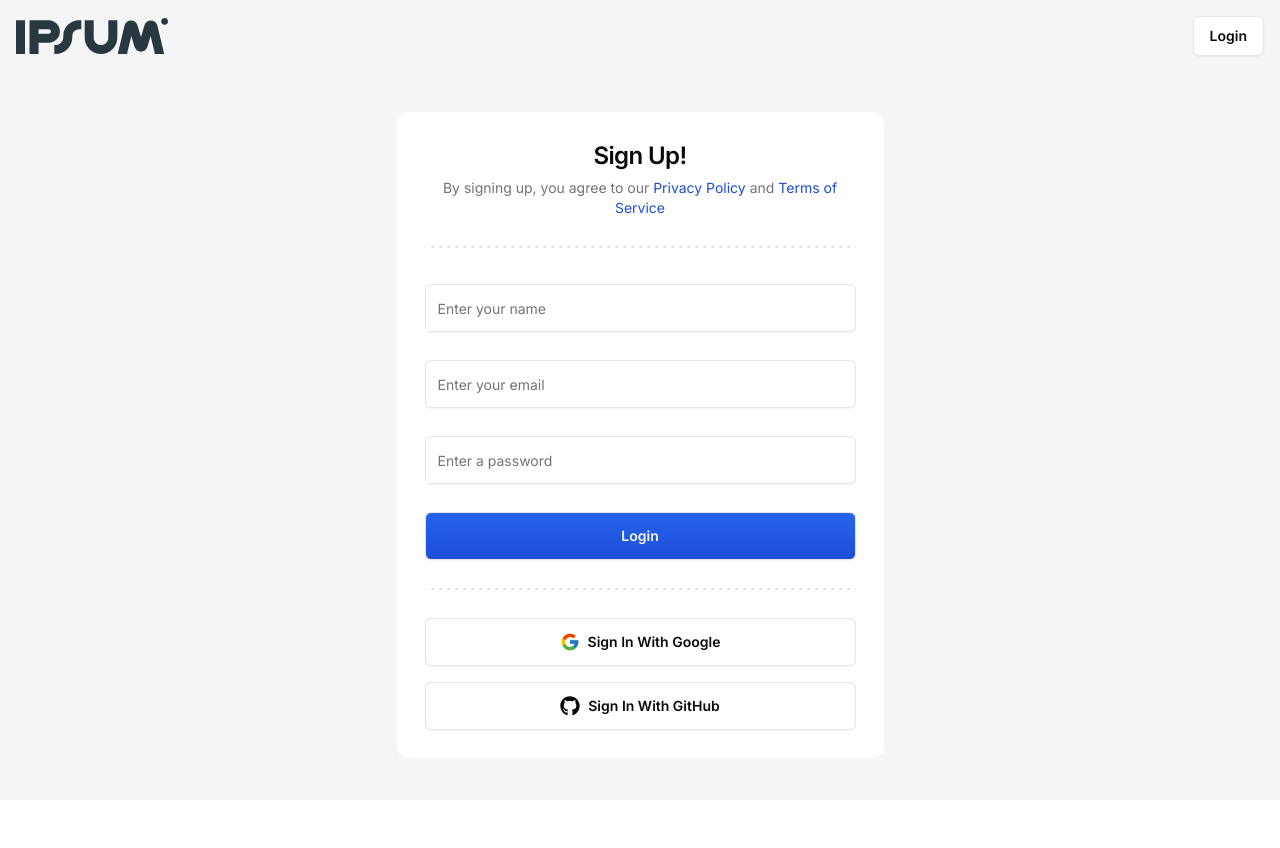
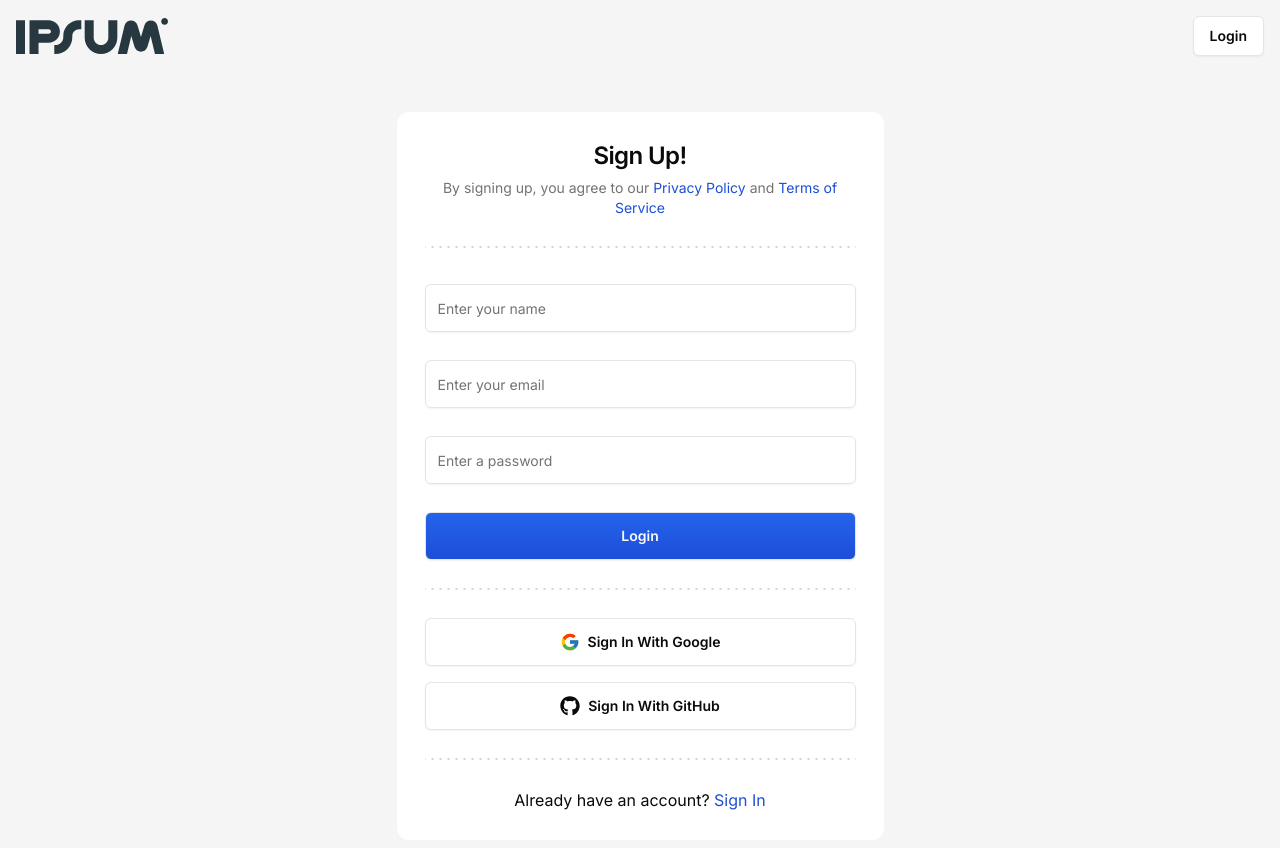
Before and after one commit to troyizzle/jira-clone, a Next.js app: page /sign-up in a window 1280 px wide. Shown: the top 848 px of the page. Before the commit the page ends 800 px from the top, so only its background shows below. Built offline with nearby package versions, Linux system fonts and the light colour scheme.

Commit message:
feat: add links to other action

```diff
--- a/src/app/features/auth/components/sign-in-card.tsx
+++ b/src/app/features/auth/components/sign-in-card.tsx
@@ -11,6 +11,7 @@
 import { useForm } from "react-hook-form";
 import { zodResolver } from "@hookform/resolvers/zod";
 import { Form, FormControl, FormField, FormItem, FormMessage } from "@/components/ui/form";
+import Link from "next/link";
 
 const formSchema = z.object({
   email: z.string().email(),
@@ -107,6 +108,17 @@
           Sign In With GitHub
         </Button>
       </CardContent>
+      <div className="px-7">
+        <DottedSeparator />
+      </div>
+      <CardContent className="p-7 flex items-center justify-center">
+        <p>
+          Don&apos;t have an account?
+          <Link href="/sign-up">
+            <span className="text-blue-700">&nbsp;Sign Up</span>
+          </Link>
+        </p>
+      </CardContent>
     </Card>
   )
 }
--- a/src/app/features/auth/components/sign-up-card.tsx
+++ b/src/app/features/auth/components/sign-up-card.tsx
@@ -123,6 +123,18 @@
           Sign In With GitHub
         </Button>
       </CardContent>
+      <div className="px-7">
+        <DottedSeparator />
+      </div>
+      <CardContent className="p-7 flex items-center justify-center">
+        <p>
+          Already have an account?
+          <Link href="/sign-in">
+            <span className="text-blue-700">&nbsp;Sign In</span>
+          </Link>
+        </p>
+      </CardContent>
+
     </Card>
   )
 }
```
